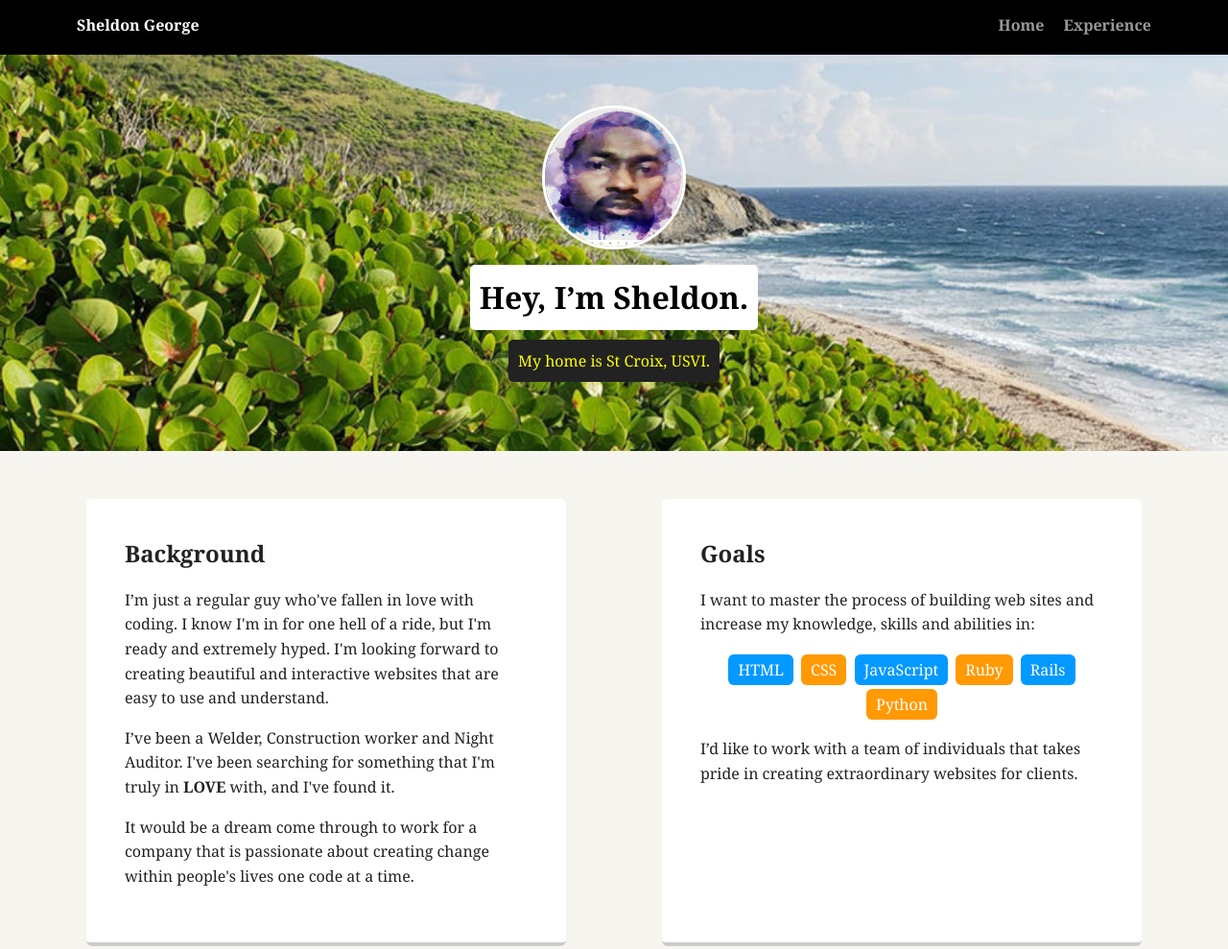
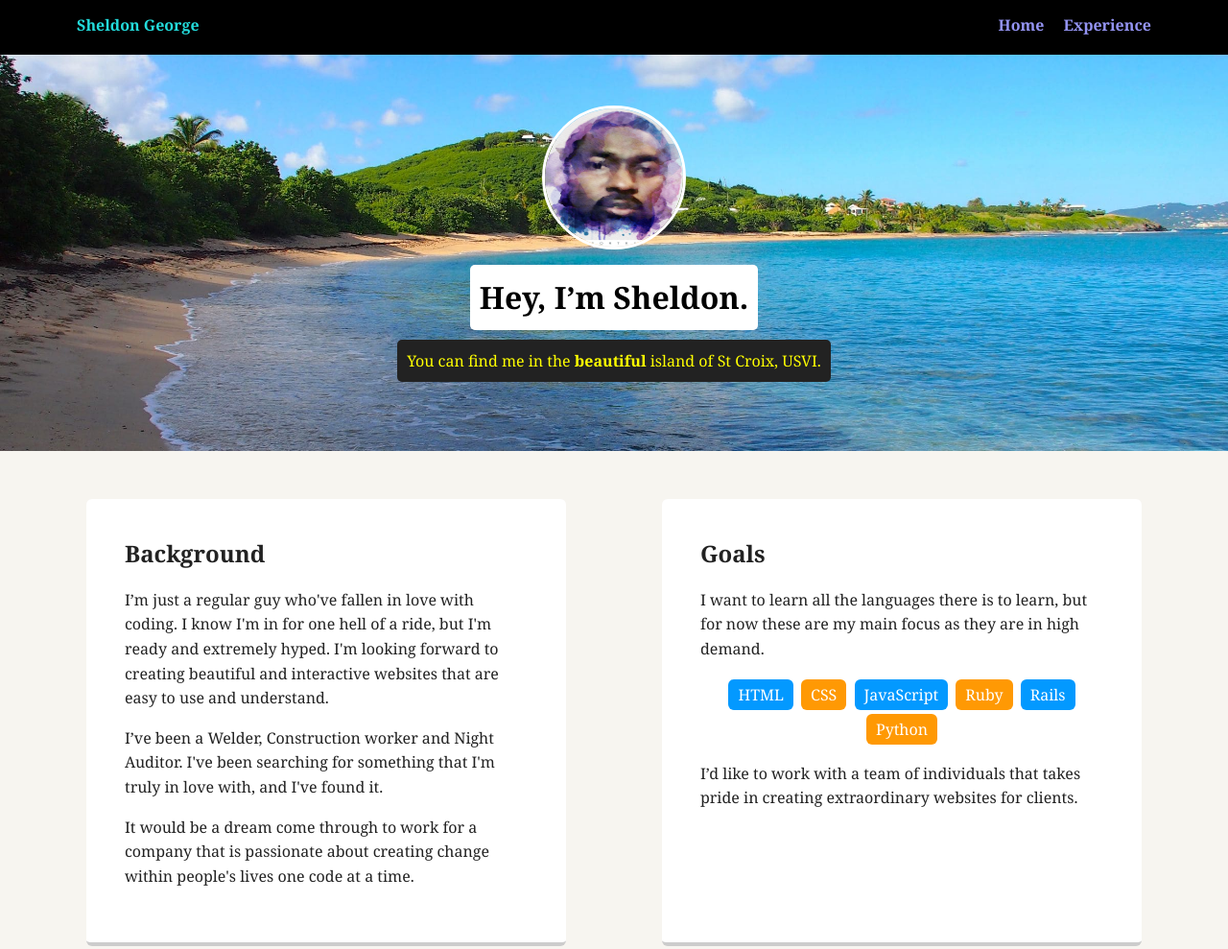
Before and after one commit to sheldonjash/portfolio_update_v1, a plain HTML site: page index.html in a window 1280 px wide. Shown: the top 989 px of the page at 96% size. Drawn offline with Linux system fonts and the light colour scheme; a web font is replaced by a local one.

Commit message:
10/20/2019 project 1 update

```diff
--- a/index.html
+++ b/index.html
@@ -12,27 +12,27 @@
         <ul class="nav">
           <li class="name">Sheldon George</li>
           <li><a href="index.html">Home</a></li>
-          <li><a href="#">Experience</a></li>
+          <li><a href="experience.html">Experience</a></li>
         </ul>
     </div>
 
     <header>
       <img src="images/photo of me.jpg" alt="Drawing of Sheldon George" class="profile-image">
       <h1 class="tag name">Hey, I’m Sheldon.</h1>
-      <p class="tag location">My home is St Croix, USVI.</p>
+      <p class="tag location">You can find me in the <strong>beautiful</strong> island of St Croix, USVI.</p>
     </header>
 
     <main class="flex">
       <div class="card">
         <h2>Background</h2>
         <p>I’m just a regular guy who've fallen in love with coding. I know I'm in for one hell of a ride, but I'm ready and extremely hyped. I'm looking forward to creating beautiful and interactive websites that are easy to use and understand.</p>
-        <p>I’ve been a Welder, Construction worker and Night Auditor. I've been searching for something that I'm truly in <strong>LOVE</strong> with, and I've found it.</p>
+        <p>I’ve been a Welder, Construction worker and Night Auditor. I've been searching for something that I'm truly in love with, and I've found it.</p>
         <p>It would be a dream come through to work for a company that is passionate about creating change within people's lives one code at a time.</p>
       </div>
 
       <div class="card">
         <h2>Goals</h2>
-        <p>I want to master the process of building web sites and increase my knowledge, skills and abilities in:</p>
+        <p>I want to learn all the languages there is to learn, but for now these are my main focus as they are in high demand.</p>
         <ul class="skills">
           <li>HTML</li>
           <li>CSS</li>
@@ -47,9 +47,9 @@
     </main>
     <footer>
       <ul>
-        <li><a href="#https://twitter.com" class="social twitter">Twitter</a></li>
-        <li><a href="#" class="social linkedin">LinkedIn</a></li>
-        <li><a href="#" class="social github">Github</a></li>
+        <li><a href="https://twitter.com/Sheldon George" class="social twitter">Twitter</a></li>
+        <li><a href="https://www.linkedin.com" class="social linkedin">LinkedIn</a></li>
+        <li><a href="https://github.com" class="social github">Github</a></li>
       </ul>
       <p class="copyright">Copyright 2019, Sheldon George</p>
     </footer>
--- a/styles.css
+++ b/styles.css
@@ -14,11 +14,11 @@ body {
 /* Link Styles */
 
 a {
-  text-decoration: none;
-  color: #999;
+  text-decoration: rgb(231, 129, 40);
+  color: rgb(148, 148, 243);
 }
 a:hover {
-  color: #6633ff;
+  color: #0e97f1;
 }
 
 /* Section Styles */
@@ -26,7 +26,7 @@ a:hover {
 .main-nav {
   width: 100%;
   background: black;
-  min-height: 30px;
+  min-height: 10px;
   padding: 10px;
   position: fixed;
   text-align: center;
@@ -43,7 +43,7 @@ a:hover {
 .nav .name {
     display: block;
     margin-right: auto;
-    color: white;
+    color: rgb(35, 219, 219);
 }
 .nav li {
   padding: 5px 10px 10px 10px;
@@ -57,8 +57,12 @@ a:hover {
 
 header {
   text-align: center;
-  background: url('images/St Croix.jpg') no-repeat top center ;
+  background: url('images/Shoys-Beach.jpg') no-repeat top center ;
   background-size: cover;
+  background-position: center center;
+  background-repeat: no-repeat;
+  background-attachment: scroll;
+  background-color: lightblue;
   overflow: hidden;
   padding-top: 60px;
 }
@@ -99,7 +103,7 @@ header .profile-image:hover {
   transition: all .5s;
 }
 .card:hover {
-  border-color: #ff99ff;
+  border-color: #04adfc;
 }
 
 ul.skills {
```
Also changed, not shown: experience.html (added), images/Shoys-Beach.jpg (added), images/St Croix island.jpg (added).
